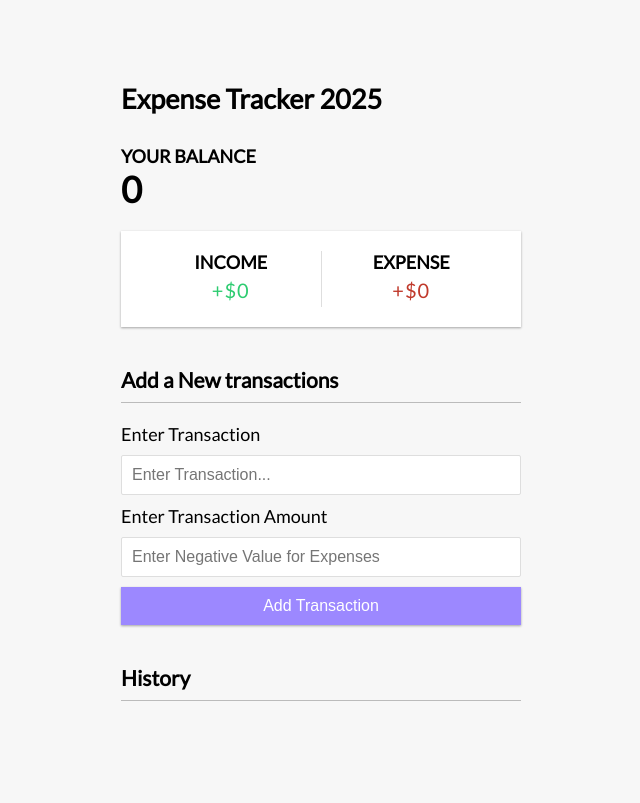
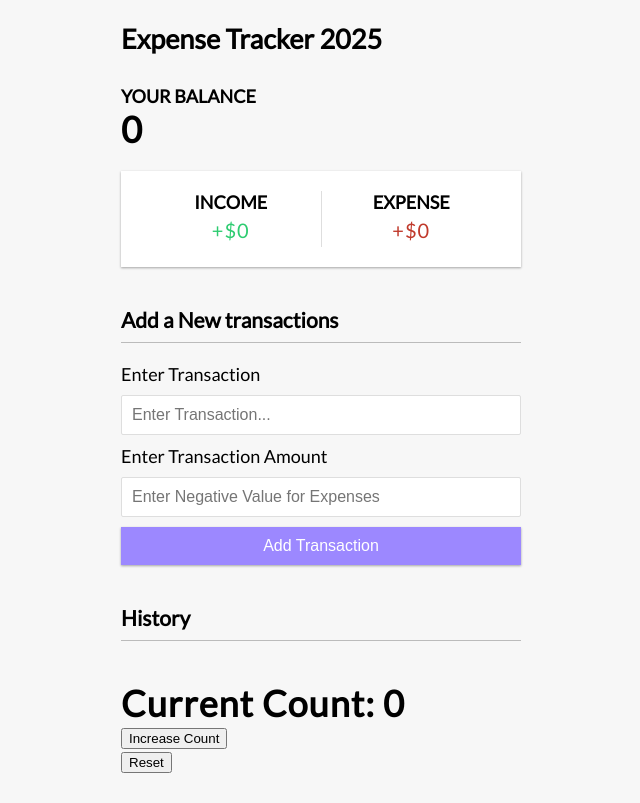
Before and after one commit to aveneci3/homework4, a Vue app: page / in a window 1280 px wide. Shown: the whole page, without its empty margins (319-959 px from the left). Built offline with nearby package versions, Linux system fonts and the light colour scheme.

Commit message:
updated app to include the 3 new components

```diff
--- a/src/App.vue
+++ b/src/App.vue
@@ -4,8 +4,11 @@
   import IncomeExpenses from './components/IncomeExpenses.vue';
   import AddTransaction from './components/AddTransaction.vue';
   import TransactionList from './components/TransactionList.vue';
+  import Counter from './components/Counter.vue';
+  import Display from './components/Display.vue';
+  import ResetButton from './components/ResetButton.vue';
 
-  import {ref, computed, onMounted} from 'vue'
+  import {ref, computed, onMounted} from 'vue';
 
   const transactions = ref([])
 
@@ -57,6 +60,16 @@
     }
   })
 
+  const count = ref(0);
+
+  const updateCount = (newCount) => {
+    count.value = newCount;
+  };
+
+  const resetCount = () => {
+    count.value = 0;
+  };
+
 
 
 </script>
@@ -69,6 +82,9 @@
     <IncomeExpenses :income="moneyIn" :expense="moneyOut"></IncomeExpenses>
     <AddTransaction @transactionSubmitted="handleTransaction"></AddTransaction>
     <TransactionList :transactions="transactions" @transactionDeleted="handleDelete"></TransactionList>
+    <Display :count="count"/>
+    <Counter @updateCount="updateCount"/>
+    <ResetButton @resetCount="resetCount"/>
   </div>
 
 </template>
```
